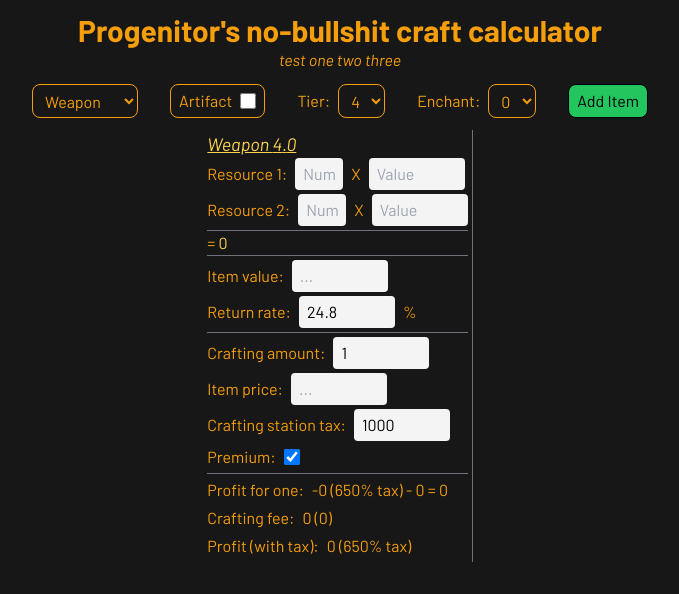
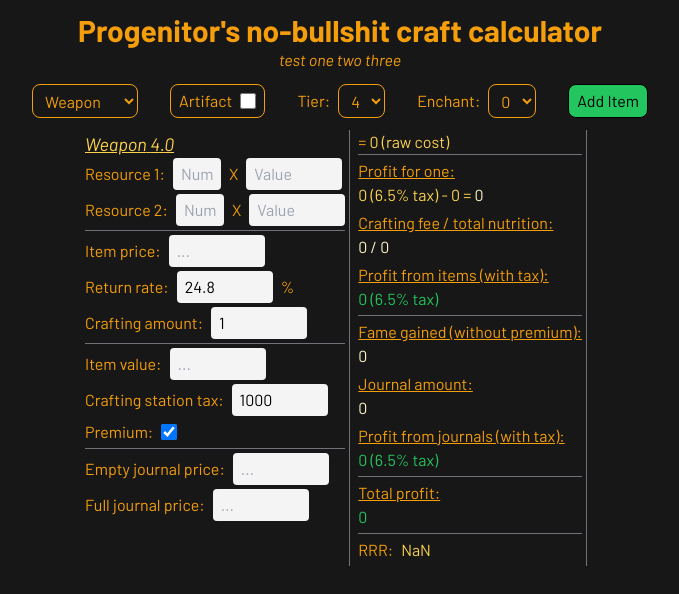
Before and after one commit to mPunc/progenitor-crafting, a React (Create React App) app: page / in a window 1280 px wide. Both pictures are taken after a click on the button "Add Item". Shown: the top 594 px of the page, without its empty margins (300-979 px from the left). Built offline with nearby package versions, Linux system fonts and the light colour scheme.

Commit message:
Displaying most important values
-MP

```diff
--- a/src/App.js
+++ b/src/App.js
@@ -27,7 +27,7 @@ function App() {
     <div className="min-h-screen min-w-screen bg-neutral-900 text-amber-500 font-barlow">
       <Header/>
       <Menu onAddItem={addItem}/>
-      <div className="flex flex-row flex-wrap gap-4 mx-8 justify-center">
+      <div className="flex flex-row flex-wrap mx-4 justify-center">
         {items.map( item => (
           <OneItem key={item.id} itemType={item.itemType} isArtifact={item.artifact} tier={item.tier} enchant={item.enchant}/>
         ))}
--- a/src/components/oneItem.jsx
+++ b/src/components/oneItem.jsx
@@ -22,11 +22,11 @@ function OneItem({ itemType, isArtifact, tier, enchant }) {
   const [res2Amount, setRes2Amount] = useState(0);
   const [res2Price, setRes2Price] = useState(0);
   const [artifactPrice, setArtifactPrice] = useState(0);
+  const [craftedItemPrice, setCraftedItemPrice] = useState(0);
+  const [returnRate, setReturnRate] = useState(24.8);
+  const [craftingAmount, setCraftingAmount] = useState(1);
   const [itemValue, setItemValue] = useState(0); // in-game constant value
-  const [returnRate, setReturnRate] = useState(24.8);
-  const [craftedItemPrice, setCraftedItemPrice] = useState(0);
   const [stationTax, setStationTax] = useState(1000);
-  const [craftingAmount, setCraftingAmount] = useState(1);
   const [havePremium, setHavePremium] = useState(true);
   const [journalEmptyPrice, setJournalEmptyPrice] = useState(0);
   const [journalFullPrice, setJournalFullPrice] = useState(0);
@@ -67,6 +67,12 @@ function OneItem({ itemType, isArtifact, tier, enchant }) {
 
   const profitTotal = profitFromCrafted + profitFromJournal; // final profit, most important value, depends on everything
 
+  const res1AmountTotal = res1Amount * craftingAmount;
+  const res2AmountTotal = res2Amount * craftingAmount;
+
+  const res1AmountTotalWithReturnRate = null; //need math for this, ask chatGPT
+  const res2AmountTotalWithReturnRate = null;
+
   // extra displayed values:
 
   const rawTotal = Number(resPriceSum) + Number(artifactPrice); // raw cost of resources, tells you basically nothing
@@ -75,7 +81,8 @@ function OneItem({ itemType, isArtifact, tier, enchant }) {
   const requiredReturnRate = 1 - ((craftedItemPriceWithTax + profitFromJournalForOne - artifactPrice - craftingFeeForOne)/resPriceSum); // return rate required to break even, I cooked
 
   return (
-    <div className="flex flex-col items-start border-r border-zinc-500 pr-1 mb-4">
+    <div className="flex flex-row flex-wrap">
+      <div className="flex flex-col items-start border-r border-zinc-500 pr-1 mr-2 mb-4">
         <div className="text-lg text-amber-300 underline italic">{itemType.charAt(0).toUpperCase() + itemType.slice(1)} {tier}.{enchant} {isArtifact ? "(artifact)" : ""}</div>
 
         {/* add duplicate button, add delete button */}
@@ -100,7 +107,7 @@ function OneItem({ itemType, isArtifact, tier, enchant }) {
           />
         </div>
 
-      <div className={ itemType == "armor" ? "hidden" : "flex flex-row gap-2 justify-center items-center mb-1" }>
+        <div className={ itemType === "armor" ? "hidden" : "flex flex-row gap-2 justify-center items-center mb-1" }>
           <label>Resource 2:</label>
           <input
             type="number"
@@ -131,24 +138,15 @@ function OneItem({ itemType, isArtifact, tier, enchant }) {
           />
         </div>
 
-      <hr className="border-t w-full border-zinc-500" />
-
-      <div>
-        {res2TotalPrice === 0 && artifactPrice === 0 ? "" : `${formatNumber(res1TotalPrice)} `}
-        {res2TotalPrice === 0 ? "" : ` + ${formatNumber(res2TotalPrice)} `}
-        {artifactPrice === 0 ? "" : ` + ${formatNumber(artifactPrice)} `}
-        = <span className="text-amber-300">{formatNumber(rawTotal)}</span>
-      </div>
-
         <hr className="border-t w-full border-zinc-500 mb-1" />
 
         <div className="flex flex-row gap-2 justify-center items-center mb-1">
-        <label>Item value:</label>
+          <label>Item price:</label>
           <input
             type="number"
             placeholder="..."
-          value={itemValue === 0 ? "" : itemValue}
-          onChange={(e) => setItemValue(e.target.value)}
+            value={craftedItemPrice === 0 ? "" : craftedItemPrice}
+            onChange={(e) => setCraftedItemPrice(e.target.value)}
             className="bg-zinc-100 text-black w-24 px-2 py-1 rounded"
           />
         </div>
@@ -165,8 +163,6 @@ function OneItem({ itemType, isArtifact, tier, enchant }) {
           %
         </div>
 
-      <hr className="border-t w-full border-zinc-500 mb-1" />
-
         <div className="flex flex-row gap-2 justify-center items-center mb-1">
           <label>Crafting amount:</label>
           <input
@@ -178,13 +174,15 @@ function OneItem({ itemType, isArtifact, tier, enchant }) {
           />
         </div>
 
+        <hr className="border-t w-full border-zinc-500 mb-1" />
+
         <div className="flex flex-row gap-2 justify-center items-center mb-1">
-        <label>Item price:</label>
+          <label>Item value:</label>
           <input
             type="number"
             placeholder="..."
-          value={craftedItemPrice === 0 ? "" : craftedItemPrice}
-          onChange={(e) => setCraftedItemPrice(e.target.value)}
+            value={itemValue === 0 ? "" : itemValue}
+            onChange={(e) => setItemValue(e.target.value)}
             className="bg-zinc-100 text-black w-24 px-2 py-1 rounded"
           />
         </div>
@@ -213,24 +211,100 @@ function OneItem({ itemType, isArtifact, tier, enchant }) {
         <hr className="border-t w-full border-zinc-500 mb-1" />
 
         <div className="flex flex-row gap-2 justify-center items-center mb-1">
-        <label>Profit for one:</label>
-        <div className="">
-          {`${formatNumber(craftedItemPrice * (1 - fullTax))} (${fullTax * 100}% tax) - ${formatNumber(craftCostForOne)} = ${formatNumber(profitForOne)}`}
+          <label>Empty journal price:</label>
+          <input
+            type="number"
+            placeholder="..."
+            value={journalEmptyPrice === 0 ? "" : journalEmptyPrice}
+            onChange={(e) => setJournalEmptyPrice(e.target.value)}
+            className="bg-zinc-100 text-black w-24 px-2 py-1 rounded"
+          />
+        </div>
+
+        <div className="flex flex-row gap-2 justify-center items-center mb-1">
+          <label>Full journal price:</label>
+          <input
+            type="number"
+            placeholder="..."
+            value={journalFullPrice === 0 ? "" : journalFullPrice}
+            onChange={(e) => setJournalFullPrice(e.target.value)}
+            className="bg-zinc-100 text-black w-24 px-2 py-1 rounded"
+          />
         </div>
       </div>
 
-      <div className="flex flex-row gap-2 justify-center items-center mb-1">
-        <label>Crafting fee:</label>
+      <div className="flex flex-col items-start border-r border-zinc-500 pr-1 mr-2 mb-4">
         <div>
-          {`${formatNumber(craftingFeeTotal)} (${nutritionTotal})`}
+          {res2TotalPrice === 0 && artifactPrice === 0 ? "" : `${formatNumber(res1TotalPrice)} `}
+          {res2TotalPrice === 0 ? "" : ` + ${formatNumber(res2TotalPrice)} `}
+          {artifactPrice === 0 ? "" : ` + ${formatNumber(artifactPrice)} `}
+          = <span className="text-amber-300">{formatNumber(rawTotal)} (raw cost)</span>
+        </div>
+
+        <hr className="border-t w-full border-zinc-500 mb-1" />
+
+        <div className="flex flex-col justify-center items-start mb-1">
+          <label className="underline">Profit for one:</label>
+          <div className="text-amber-300">
+            {`${formatNumber(craftedItemPriceWithTax)} (${fullTax}% tax) - ${formatNumber(craftCostForOne)}`} = <span className="text-amber-100">{`${formatNumber(profitForOne)}`}</span>
           </div>
         </div>
 
+        <div className="flex flex-col justify-center items-start mb-1">
+          <label className="underline">Crafting fee / total nutrition:</label>
+          <div className="text-amber-100">
+            {`${formatNumber(craftingFeeTotal)} / ${formatNumber(nutritionTotal)}`}
+          </div>
+        </div>
+
+        <div className="flex flex-col justify-center items-start mb-1">
+          <label className="underline">Profit from items (with tax):</label>
+          <div className={profitFromCrafted < 0 ? "text-red-500" : "text-green-500"}>
+            {`${formatNumber(profitFromCrafted)} (${fullTax}% tax)`}
+          </div>
+        </div>
+
+        <hr className="border-t w-full border-zinc-500 mb-1" />
+
+        <div className="flex flex-col justify-center items-start mb-1">
+          <label className="underline">Fame gained (without premium):</label>
+          <div className="text-amber-100">
+            {`${formatNumber(fameTotal)}`}
+          </div>
+        </div>
+
+        <div className="flex flex-col justify-center items-start mb-1">
+          <label className="underline">Journal amount:</label>
+          <div className="text-amber-100">
+            {`${journalAmount}`}
+          </div>
+        </div>
+
+        <div className="flex flex-col justify-center items-start mb-1">
+          <label className="underline">Profit from journals (with tax):</label>
+          <div className={profitFromJournal < 0 ? "text-red-500" : "text-green-500"}>
+            {`${formatNumber(profitFromJournal)} (${fullTax}% tax)`}
+          </div>
+        </div>
+
+        <hr className="border-t w-full border-zinc-500 mb-1" />
+
+        <div className="flex flex-col justify-center items-start mb-1">
+          <label className="underline">Total profit:</label>
+          <div className={profitTotal < 0 ? "text-red-500" : "text-green-500"}>
+            {`${formatNumber(profitTotal)}`}
+          </div>
+        </div>
+
+        <hr className="border-t w-full border-zinc-500 mb-1" />
+
         <div className="flex flex-row gap-2 justify-center items-center mb-1">
-        <label>Profit (with tax):</label>
-        <div>
-          {`${formatNumber(profitFromCrafted)} (${fullTax * 100}% tax)`}
+          <label>RRR:</label>
+          <div className="text-amber-300">
+            {`${requiredReturnRate}`}
           </div>
+        </div>
+
       </div>
     </div>
   );
```
Lines whose indentation alone changed are shown as unchanged.
